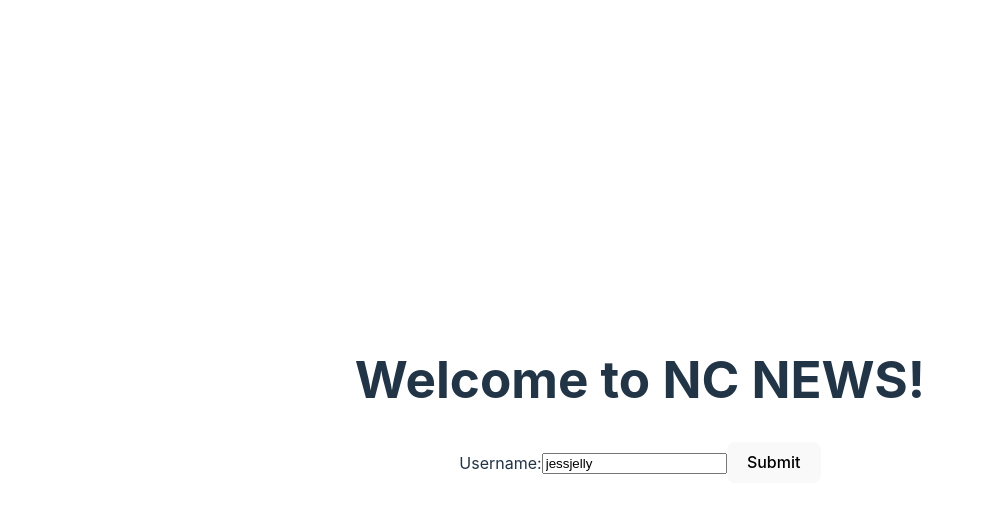
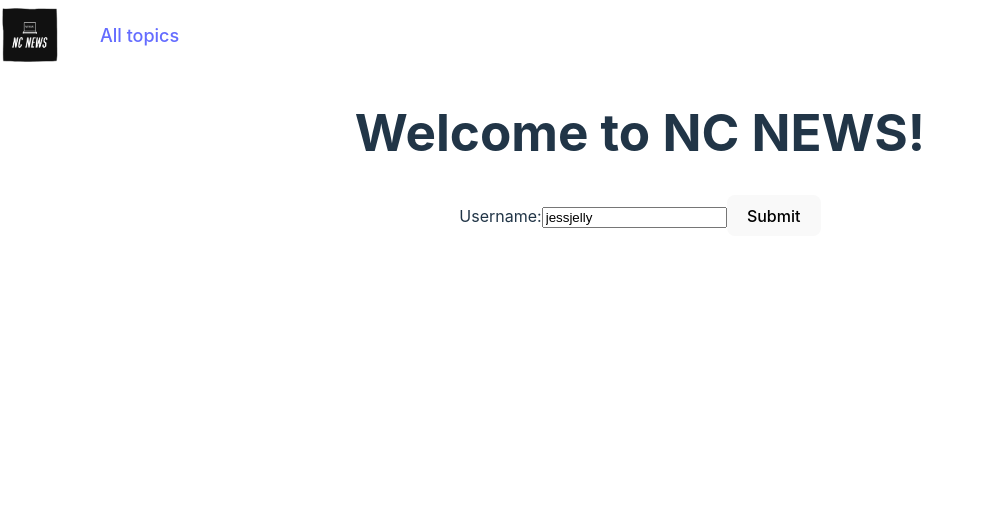
Before and after one commit to AudeNgD/nc-news-app, a React app: page /home in a window 1280 px wide. Shown: the top 512 px of the page, without its empty margins (0-982 px from the left). Built offline with nearby package versions, Linux system fonts and the light colour scheme; the HTML template or start-up script is replaced by a standard one.

Commit message:
start implementing topics display feature

```diff
--- a/src/App.css
+++ b/src/App.css
@@ -1,10 +1,32 @@
 #root {
-  max-width: 1280px;
+  /* max-width: 1280px; */
   margin: 0 auto;
-  padding: 2rem;
+  /* padding: 2rem; */
   text-align: center;
 }
 
+body {
+  margin: 0px;
+}
+
+nav {
+  background-color: rgba(255, 255, 255, 0.87);
+  color: #242424;
+  height: 70px;
+  display: flex;
+  align-items: center;
+  font-size: large;
+  font-weight: 800;
+  top: 0px;
+}
+
+nav > ul > li {
+  list-style-type: none;
+}
+
+#main--logo {
+  width: 60px;
+}
 #article--image {
   width: 500px;
   border: 2px solid grey;
@@ -93,3 +115,16 @@
 .delete--comment {
   font-size: small;
 }
+
+#topics-deck {
+  display: flex;
+  flex-direction: row;
+  flex-wrap: wrap;
+  gap: 20px;
+}
+
+.topic-card {
+  border: 2px solid #646cff;
+  height: 100px;
+  width: 70px;
+}
--- a/src/App.jsx
+++ b/src/App.jsx
@@ -4,17 +4,22 @@ import CurrentUserContext from "./contexts/CurrentUserContext";
 import Homepage from "./components/Homepage";
 import UserHomepage from "./components/UserHomepage";
 import ArticlePage from "./components/ArticlePage";
-
+import NavBar from "./components/NavBar";
+import TopicsList from "./components/TopicsList";
 import "./App.css";
+import TopicPage from "./components/TopicPage";
 
 function App() {
   const [currentUser, setCurrentUser] = useState("jessjelly");
   return (
     <>
       <CurrentUserContext.Provider value={{ currentUser, setCurrentUser }}>
+        <NavBar />
         <Routes>
           <Route path="/home" element={<Homepage />} />
           <Route path="/home/:user" element={<UserHomepage />} />
+          <Route path="/home/topics" element={<TopicsList />} />
+          <Route path="/home/topics/:topic" element={<TopicPage />} />
           <Route path="/home/articles/:articleId" element={<ArticlePage />} />
           <Route path="*" element={<Navigate to="/home" />} />
         </Routes>
--- /dev/null
+++ b/src/components/NavBar.jsx
@@ -0,0 +1,14 @@
+import { Link } from "react-router-dom";
+
+export default function NavBar() {
+  return (
+    <nav>
+      <img src="../../assets/logo.png" id="main--logo" />
+      <ul>
+        <li>
+          <Link to="/home/topics">All topics</Link>
+        </li>
+      </ul>
+    </nav>
+  );
+}
--- /dev/null
+++ b/src/components/TopicPage.jsx
@@ -0,0 +1,3 @@
+export default function TopicPage() {
+  return <p>Here in topic page</p>;
+}
--- /dev/null
+++ b/src/components/TopicsList.jsx
@@ -0,0 +1,32 @@
+import { useEffect, useState } from "react";
+import { fetchTopics } from "../../utils/api";
+import { Link } from "react-router-dom";
+
+export default function TopicsList() {
+  const [topics, setTopics] = useState([]);
+
+  useEffect(() => {
+    fetchTopics()
+      .then((topics) => {
+        setTopics(topics);
+      })
+      .catch((err) => {
+        console.log(err);
+      });
+  }, [setTopics]);
+
+  return (
+    <>
+      <h2>All topics</h2>
+      <div id="topics-deck">
+        {topics.map((topic) => {
+          return (
+            <div className="topic-card">
+              <Link to={`/home/topics/${topic}`}>{topic.slug} </Link>
+            </div>
+          );
+        })}
+      </div>
+    </>
+  );
+}
--- a/src/index.css
+++ b/src/index.css
@@ -22,13 +22,13 @@ a:hover {
   color: #535bf2;
 }
 
-body {
+/* body {
   margin: 0;
   display: flex;
   place-items: center;
   min-width: 320px;
   min-height: 100vh;
-}
+} */
 
 h1 {
   font-size: 3.2em;
--- a/utils/api.js
+++ b/utils/api.js
@@ -52,3 +52,9 @@ export const postNewComment = (newComment, article_id) => {
 export const deleteComment = (comment_id) => {
   return newsApi.delete(`/comments/${comment_id}`);
 };
+
+export const fetchTopics = () => {
+  return newsApi.get("/topics").then(({ data }) => {
+    return data.topics;
+  });
+};
```
Also changed, not shown: assets/logo.png (added).
